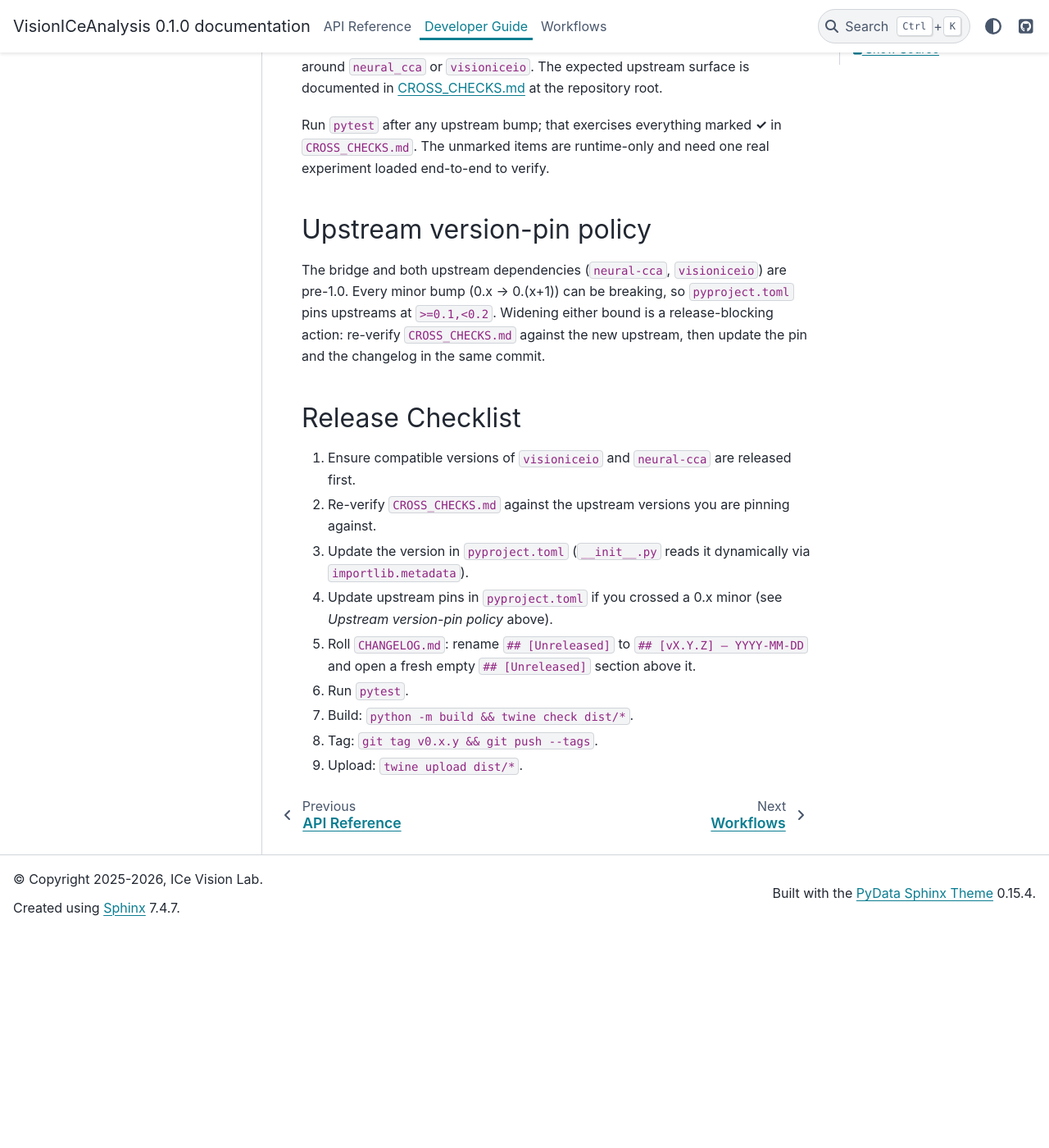
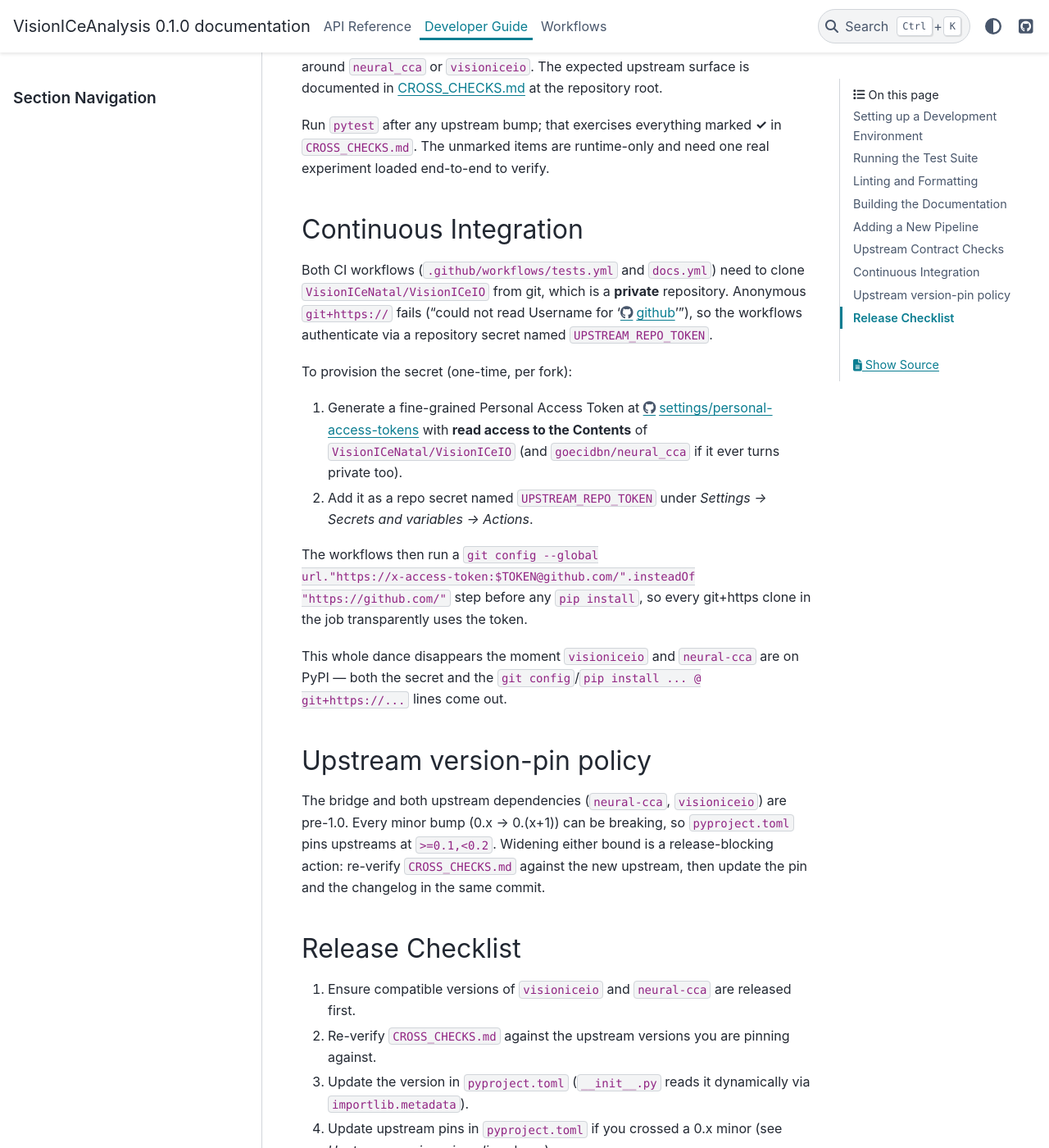
Before and after one commit to VisionICeNatal/VisionICeAnalysis, a Sphinx documentation site: the page built from docs/developer.rst, in a window 1280 px wide and 1400 px high, scrolled down 2402 px. Shown: the whole window at 82% size. Built offline with Sphinx 7.4.7 and the PyData theme 0.15.4, drawn with Linux system fonts in a browser that asks for light colours; before the commit the page ends 3538 px from its top, so only the background shows below that.

Commit message:
Fix CI: auth private VisionICeIO clones via UPSTREAM_REPO_TOKEN

```diff
--- a/docs/developer.rst
+++ b/docs/developer.rst
@@ -104,6 +104,32 @@ marked **✓** in ``CROSS_CHECKS.md``. The unmarked items are
 runtime-only and need one real experiment loaded end-to-end to
 verify.
 
+Continuous Integration
+----------------------
+
+Both CI workflows (``.github/workflows/tests.yml`` and ``docs.yml``)
+need to clone ``VisionICeNatal/VisionICeIO`` from git, which is a
+**private** repository. Anonymous ``git+https://`` fails ("could not
+read Username for 'https://github.com'"), so the workflows authenticate
+via a repository secret named ``UPSTREAM_REPO_TOKEN``.
+
+To provision the secret (one-time, per fork):
+
+1. Generate a fine-grained Personal Access Token at
+   https://github.com/settings/personal-access-tokens/new with **read
+   access to the Contents** of ``VisionICeNatal/VisionICeIO`` (and
+   ``goecidbn/neural_cca`` if it ever turns private too).
+2. Add it as a repo secret named ``UPSTREAM_REPO_TOKEN`` under
+   *Settings → Secrets and variables → Actions*.
+
+The workflows then run a ``git config --global url."https://x-access-token:$TOKEN@github.com/".insteadOf "https://github.com/"``
+step before any ``pip install``, so every git+https clone in the job
+transparently uses the token.
+
+This whole dance disappears the moment ``visioniceio`` and
+``neural-cca`` are on PyPI — both the secret and the
+``git config``/``pip install ... @ git+https://...`` lines come out.
+
 Upstream version-pin policy
 ---------------------------
 
```
Also changed, not shown: CHANGELOG.md (+15 -0 lines), 3 other files.
